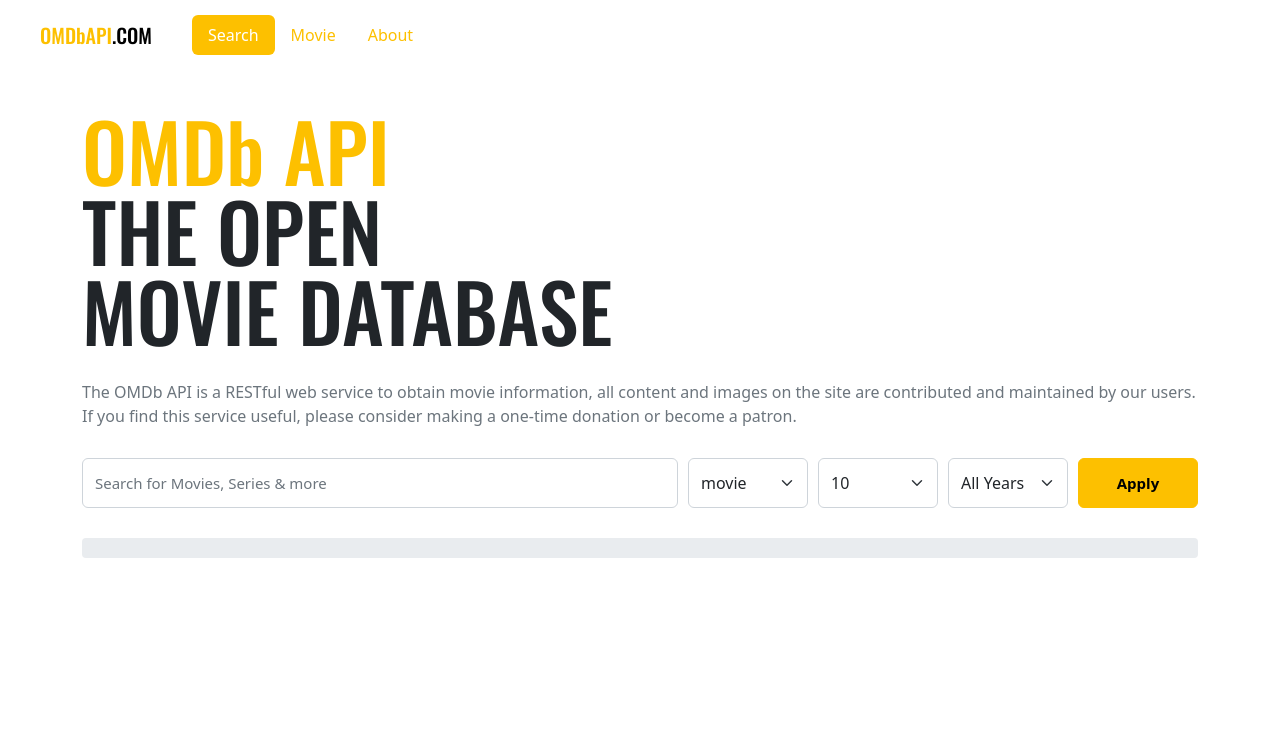
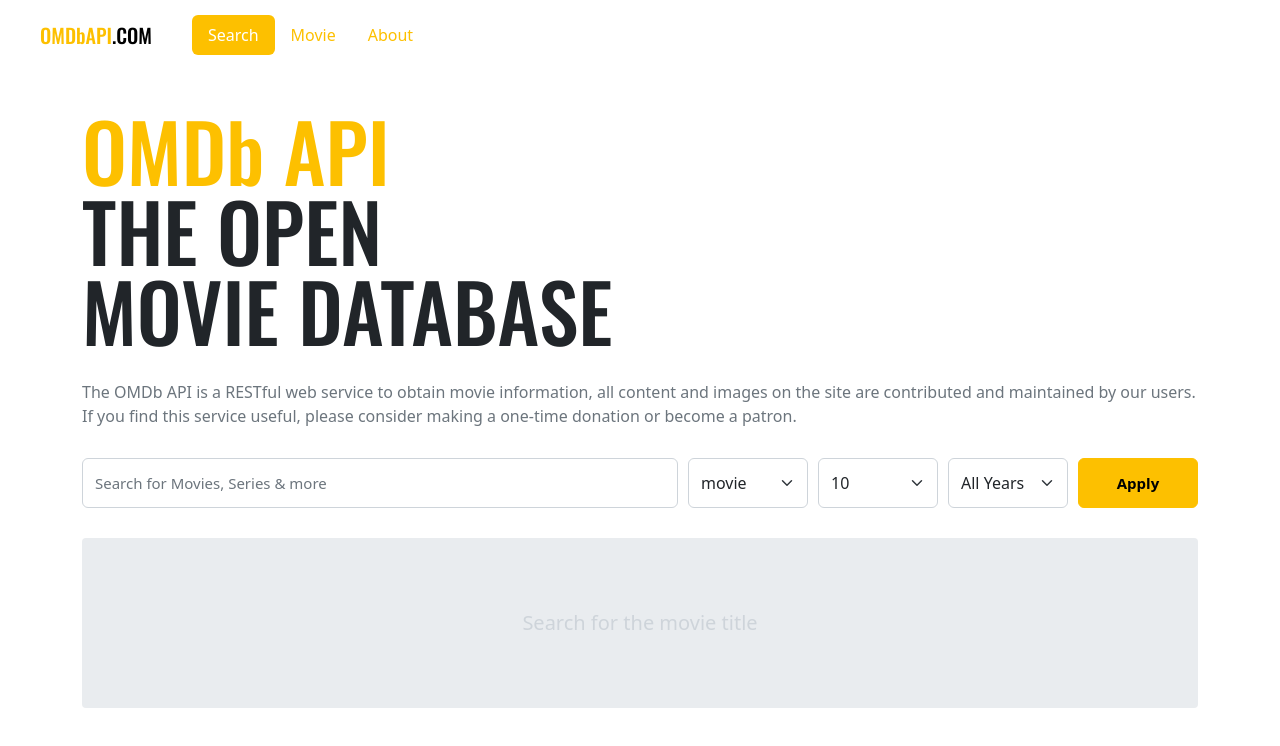
Before and after one commit to junb119/MovieSearchSite, a Vue app: page /#/ in a window 1280 px wide. Shown: the top 746 px of the page. Built offline with nearby package versions, Linux system fonts and the light colour scheme.

Commit message:
에러 메시지 출력과 로딩 애니메이션

```diff
--- a/src/components/MovieList.vue
+++ b/src/components/MovieList.vue
@@ -5,11 +5,16 @@
 <!-- npm i vuex  -->
 <!-- vex를 사용해 형제 컴포넌트인 MovieList와 Search간 데이터 전달.  -->
   <div class="container">
-    <div class="inner">
-      <div class="message">
+    <div :class="{'no-result': !movies.length}"
+          class="inner">
+          <div v-if="loading"
+          class="spinner-border text-primary"></div>
+          <div v-if="message" class="message">
+          <!-- message가 있다면 v-else부분 출력 x -->
             {{message}}
           </div>
-      <div class="movies">
+          <div v-else
+              class="movies">
               <MovieItem
                 v-for="movie in movies"
                 :key="movie.imdbID"
@@ -32,6 +37,9 @@
     },
     message() {
       return this.$store.state.movie.message
+    },
+    loading() {
+      return this.$store.state.movie.loading
     }
   }
 }
@@ -46,6 +54,14 @@
     background-color: $gray-200;
     padding: 10px 0;
     border-radius: 4px;
+    text-align: center;
+    &.no-result{
+      padding: 70px 0;
+    }
+    .message {
+      color: $gray-400;
+      font-size: 20px;
+    }
   }
   .movies {
     display: flex;
--- a/src/store/movie.js
+++ b/src/store/movie.js
@@ -8,7 +8,9 @@
 
   // state : 취급해야하는 각각의 데이터
   state: () => ({
-    movies : []
+    movies : [],
+    message:'Search for the movie title',
+    loading: false
   }),
 
   // getters : 계산된 데이터 생성 (=computed)
@@ -32,6 +34,11 @@
   // 비동기
   actions: {
     async searchMovies(/*context->*/{state, commit}, payload){
+      if (state.loading) return
+      commit('updateState', {
+        message: '',
+        loading: true
+      })
       try{
         const res = await _fetchMovie({
           ...payload,
@@ -68,6 +75,10 @@
           movies: [],
           message
         })
+      } finally{
+        commit('updateState', {
+          loading:false
+        })
       }
     }
   }
```
Lines whose indentation alone changed are shown as unchanged.
